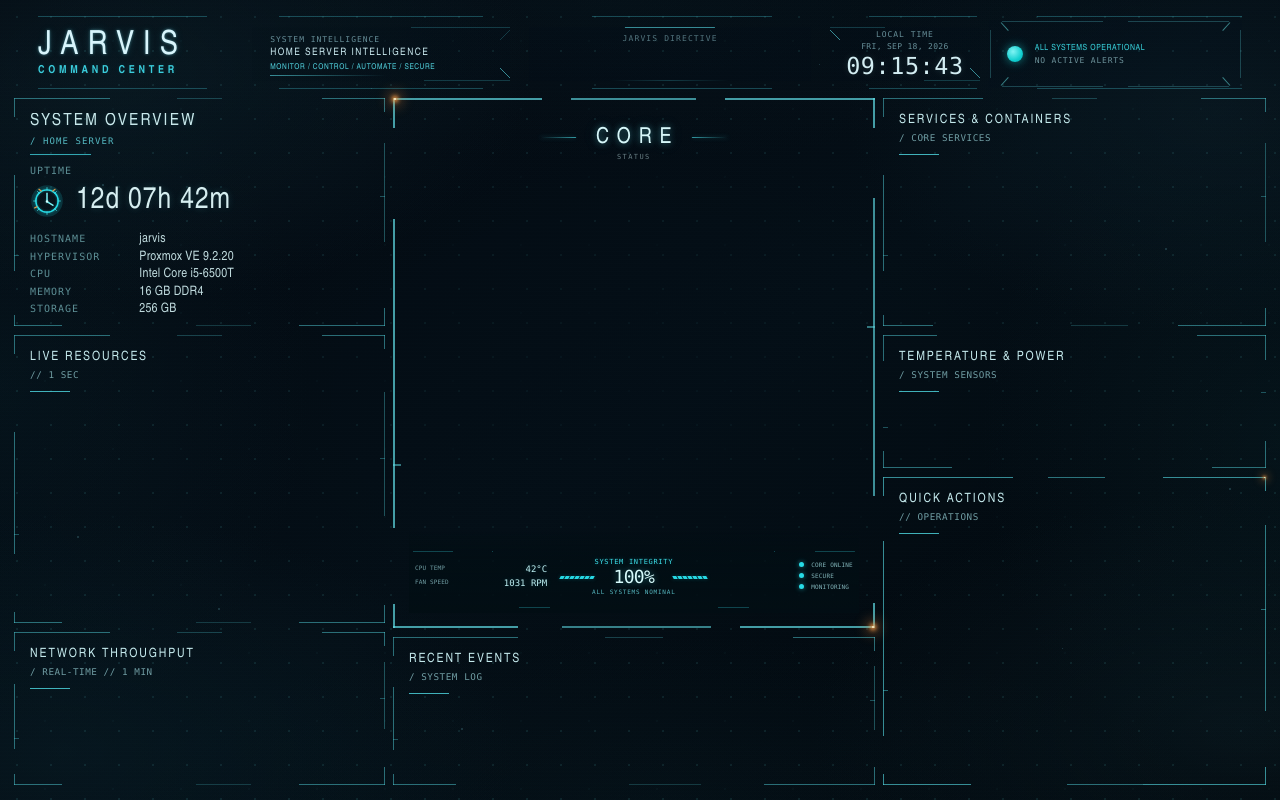
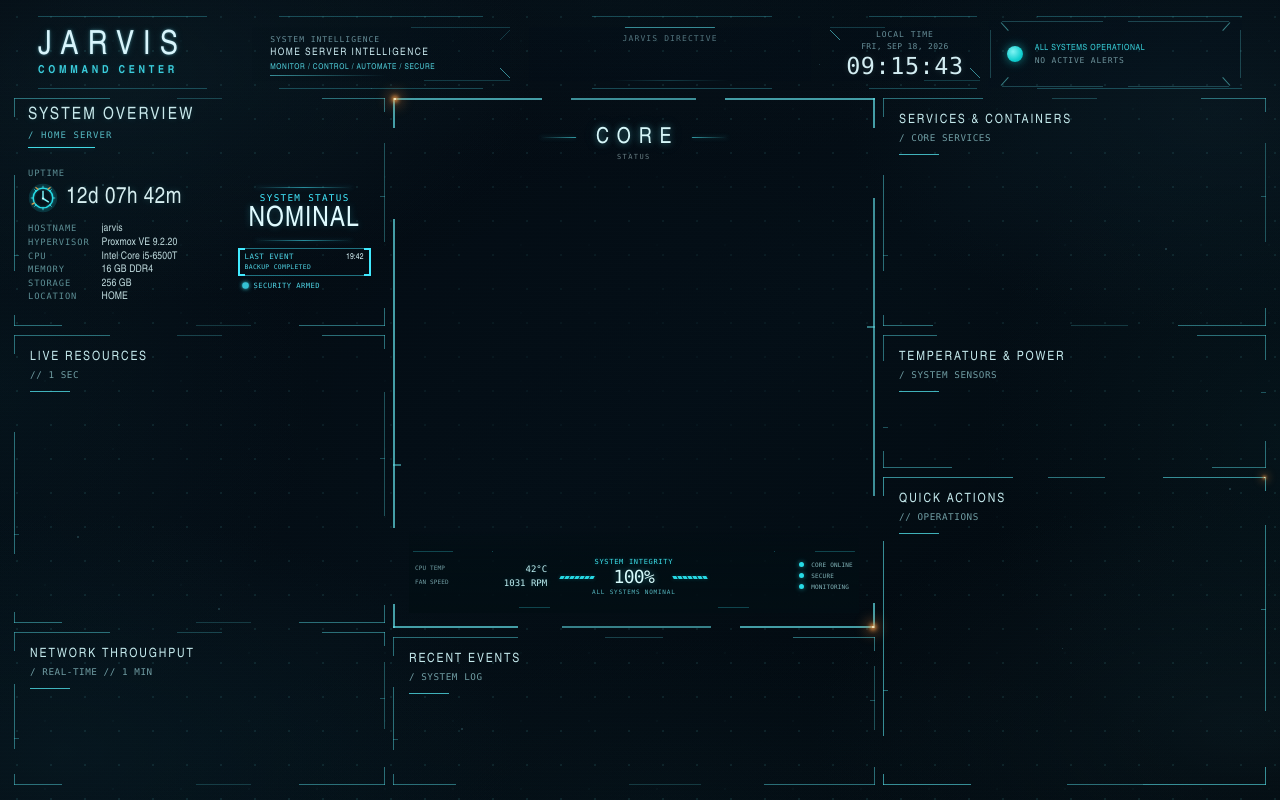
Before and after one commit to NiMe333/jarvis-dashboard, a React (Vite) app in the folder dashboard/: page / in a window 1280 px wide. Built offline with nearby package versions, Linux system fonts and the light colour scheme.

Commit message:
feat: enhance SystemOverview component; refactor layout, integrate JarvisStatusWidget, and improve styling

```diff
--- a/dashboard/src/components/overview/SystemOverview.css
+++ b/dashboard/src/components/overview/SystemOverview.css
@@ -1,77 +1,120 @@
 .system-overview {
+  display: grid;
+  width: 100%;
+  height: 100%;
+  min-width: 0;
+  min-height: 0;
+  grid-template-rows: auto minmax(0, 1fr);
+  padding: 0;
+  overflow: hidden;
   container-type: size;
   container-name: system-overview-panel;
 }
 
-.system-overview .hud-panel__header {
-  min-height: 2.4rem;
-  align-items: flex-start;
-  padding-bottom: clamp(7px, .9cqh, 11px);
+.system-overview__header {
+  position: relative;
+  z-index: 2;
+  min-width: 0;
+  padding: clamp(14px, 2cqw, 24px) clamp(14px, 2.5cqw, 24px) 0;
 }
 
-.system-overview .hud-panel__title {
+.system-overview__header::after {
+  display: block;
+  width: clamp(64px, 18cqw, 112px);
+  height: 1px;
+  margin-top: clamp(8px, 1.5cqh, 14px);
+  background: #42d9e4;
+  box-shadow: 0 0 5px rgba(66, 217, 228, .22);
+  content: "";
+}
+
+.system-overview__header h2,
+.system-overview__header p {
+  margin: 0;
+  font-weight: 400;
+}
+
+.system-overview__header h2 {
   color: #c8e8eb;
   font-family: var(--font-display);
   font-size: clamp(17px, 4.1cqw, 23px);
-  font-weight: 400;
   letter-spacing: .13em;
   line-height: 1;
   text-shadow: 0 0 6px rgba(81, 219, 229, .18);
 }
 
-.system-overview .hud-panel__subtitle {
-  margin-top: 6px;
+.system-overview__header p {
+  margin-top: 7px;
   color: #55b9c2;
   font-family: var(--font-mono);
   font-size: clamp(9px, 2.25cqw, 12px);
   letter-spacing: .12em;
+  line-height: 1;
 }
 
-.system-overview .hud-panel__header::after {
-  width: clamp(54px, 18cqw, 82px);
-  background: #42d9e4;
-  box-shadow: 0 0 5px rgba(66, 217, 228, .22);
+.system-overview__body {
+  position: relative;
+  z-index: 1;
+  display: grid;
+  min-width: 0;
+  min-height: 0;
+  grid-template-columns: minmax(0, 3fr) minmax(0, 2fr);
+  align-items: stretch;
+  gap: clamp(10px, 2.2cqw, 24px);
+  padding: clamp(10px, 2cqh, 18px) clamp(14px, 2.5cqw, 24px) clamp(12px, 2.5cqh, 22px);
+  font-family: var(--font-mono);
+  font-variant-numeric: tabular-nums;
+  overflow: hidden;
 }
 
-.system-overview__content {
-  display: grid;
-  width: min(100%, 430px);
+.system-overview__specifications,
+.system-overview__status {
+  position: relative;
   min-width: 0;
   min-height: 0;
-  flex: 1;
-  grid-template-rows: auto minmax(0, 1fr);
-  align-content: start;
-  gap: clamp(16px, 2.5cqh, 24px);
-  padding: clamp(24px, 4cqh, 36px) 0 5px;
-  font-family: var(--font-mono);
-  font-variant-numeric: tabular-nums;
 }
 
-.system-overview__hero {
-  display: grid;
-  gap: clamp(13px, 2cqh, 18px);
+.system-overview__specifications {
+  display: flex;
+  flex-direction: column;
+  align-self: stretch;
+  justify-content: center;
+  container-type: inline-size;
 }
 
-.system-overview__label,
-.system-overview__identity dt {
+.system-overview__status {
+  display: flex;
+  align-items: center;
+  justify-content: center;
+  overflow: hidden;
+}
+
+.system-overview__uptime {
+  display: grid;
+  min-width: 0;
+  gap: clamp(7px, 1.5cqh, 13px);
+}
+
+.system-overview__uptime-label,
+.system-overview__hardware dt {
   color: #5d8f95;
-  font-size: clamp(10px, 2.25cqw, 12px);
+  font-size: clamp(8px, 4.4cqw, 12px);
   font-weight: 500;
   line-height: 1;
   letter-spacing: .1em;
 }
 
 .system-overview__uptime-row {
-  display: flex;
+  display: grid;
   min-width: 0;
+  grid-template-columns: auto minmax(0, 1fr);
   align-items: center;
-  gap: clamp(12px, 2.8cqw, 17px);
+  column-gap: clamp(8px, 4cqw, 18px);
 }
 
 .system-overview__clock {
-  width: clamp(42px, 11cqw, 56px);
-  height: clamp(42px, 11cqw, 56px);
-  flex: none;
+  width: clamp(30px, 13cqw, 56px);
+  height: clamp(30px, 13cqw, 56px);
   overflow: visible;
 }
 
@@ -81,16 +124,8 @@
   vector-effect: non-scaling-stroke;
 }
 
-.system-overview__clock-halo {
-  stroke: rgba(34, 226, 235, .16);
-  stroke-width: 5;
-}
-
-.system-overview__clock-face {
-  stroke: #25dce7;
-  stroke-width: 1.4;
-  filter: drop-shadow(0 0 2px rgba(37, 220, 231, .5));
-}
+.system-overview__clock-halo { stroke: rgba(34, 226, 235, .16); stroke-width: 5; }
+.system-overview__clock-face { stroke: #25dce7; stroke-width: 1.4; filter: drop-shadow(0 0 2px rgba(37, 220, 231, .5)); }
 
 .system-overview__clock-ticks,
 .system-overview__clock-hands,
@@ -108,69 +143,74 @@
 .system-overview__uptime-copy {
   display: grid;
   min-width: 0;
-  gap: 5px;
+  gap: 4px;
 }
 
 .system-overview__uptime-copy strong {
   color: #d6eef0;
   font-family: var(--font-display);
-  font-size: clamp(30px, 7.5cqw, 42px);
+  font-size: clamp(20px, 11.5cqw, 48px);
   font-weight: 400;
-  line-height: .95;
-  letter-spacing: .035em;
+  line-height: 1;
+  letter-spacing: .025em;
   white-space: nowrap;
   text-shadow: 0 0 7px rgba(106, 230, 237, .2);
 }
 
 .system-overview__uptime-copy small {
   color: #73969b;
-  font-size: clamp(8px, 1.95cqw, 10px);
+  font-size: clamp(6px, 3.5cqw, 10px);
   line-height: 1;
-  letter-spacing: .11em;
+  letter-spacing: .08em;
   white-space: nowrap;
 }
 
-.system-overview__identity {
+.system-overview__hardware {
   display: grid;
   min-width: 0;
-  align-content: start;
-  gap: clamp(5px, .8cqh, 8px);
-  margin: 0;
+  grid-template-columns: max-content minmax(0, 1fr);
+  align-items: baseline;
+  column-gap: clamp(10px, 6cqw, 34px);
+  row-gap: clamp(3px, .8cqh, 8px);
+  margin: clamp(12px, 3cqh, 30px) 0 0;
 }
 
-.system-overview__identity-row {
-  display: grid;
+.system-overview__hardware-row { display: contents; }
+
+.system-overview__hardware dt,
+.system-overview__hardware dd { margin: 0; }
+
+.system-overview__hardware dd {
   min-width: 0;
-  grid-template-columns: minmax(68px, .78fr) minmax(0, 1.8fr);
-  align-items: baseline;
-  column-gap: clamp(10px, 2.3cqw, 15px);
-  padding: 3px 0;
-}
-
-.system-overview__identity dt,
-.system-overview__identity dd { margin: 0; }
-
-.system-overview__identity dd {
-  min-width: 0;
+  overflow: hidden;
   color: #bfdadd;
   font-family: var(--font-display);
-  font-size: clamp(13px, 2.8cqw, 16px);
+  font-size: clamp(9px, 5.3cqw, 16px);
   font-weight: 400;
-  line-height: 1.12;
-  letter-spacing: .015em;
-  overflow-wrap: anywhere;
+  line-height: 1.1;
+  letter-spacing: .01em;
+  text-overflow: ellipsis;
+  white-space: nowrap;
 }
 
 @container system-overview-panel (max-height: 260px) {
-  .system-overview__content { gap: 8px; padding-top: 12px; }
-  .system-overview__hero { gap: 8px; padding-bottom: 6px; }
-  .system-overview__clock { width: 34px; height: 34px; }
-  .system-overview__uptime-copy { gap: 2px; }
-  .system-overview__identity { gap: 1px; }
-  .system-overview__identity-row { padding-block: 1px; }
+  .system-overview__header { padding-top: 10px; }
+  .system-overview__header::after { margin-top: 7px; }
+  .system-overview__body { padding-top: 7px; padding-bottom: 9px; }
+  .system-overview__uptime { gap: 5px; }
+  .system-overview__hardware { margin-top: 10px; row-gap: 2px; }
 }
 
-@container system-overview-panel (max-height: 215px) {
-  .system-overview__uptime-copy small { display: none; }
-  .system-overview__identity-row:nth-child(n + 6) { display: none; }
+@media (max-width: 600px) {
+  .system-overview {
+    height: auto;
+    min-height: 620px;
+  }
+
+  .system-overview__body {
+    grid-template-columns: minmax(0, 1fr);
+    gap: 22px;
+  }
+
+  .system-overview__status { min-height: 280px; }
 }
--- a/dashboard/src/components/overview/SystemOverview.jsx
+++ b/dashboard/src/components/overview/SystemOverview.jsx
@@ -1,9 +1,9 @@
-import HudPanel from "../panel/HudPanel.jsx";
+import HudFrame from "../panel/HudFrame.jsx";
+import JarvisStatusWidget from "./status/JarvisStatusWidget.jsx";
 import "./SystemOverview.css";
 
 export const mockSystemOverview = Object.freeze({
   uptime: "12d 07h 42m",
-  since: "AUG 3, 2026",
   hostname: "jarvis",
   hypervisor: "Proxmox VE 9.2.20",
   processor: "Intel Core i5-6500T",
@@ -14,18 +14,32 @@ export const mockSystemOverview = Object.freeze({
 
 function VectorClock() {
   return (
-    <svg className="system-overview__clock" viewBox="0 0 64 64" role="img" aria-label="Uptime clock">
+    <svg
+      className="system-overview__clock"
+      viewBox="0 0 64 64"
+      role="img"
+      aria-label="Uptime clock"
+    >
       <circle className="system-overview__clock-halo" cx="32" cy="32" r="25" />
       <circle className="system-overview__clock-face" cx="32" cy="32" r="21" />
-      <path className="system-overview__clock-ticks" d="M32 7v5 M32 52v5 M7 32h5 M52 32h5 M14.3 14.3l3.5 3.5 M46.2 46.2l3.5 3.5 M49.7 14.3l-3.5 3.5 M17.8 46.2l-3.5 3.5" />
+      <path
+        className="system-overview__clock-ticks"
+        d="M32 7v5 M32 52v5 M7 32h5 M52 32h5 M14.3 14.3l3.5 3.5 M46.2 46.2l3.5 3.5 M49.7 14.3l-3.5 3.5 M17.8 46.2l-3.5 3.5"
+      />
       <path className="system-overview__clock-hands" d="M32 18v15l11 7" />
       <circle className="system-overview__clock-pin" cx="32" cy="33" r="2.2" />
-      <path className="system-overview__clock-accent" d="M17 10l4 3 M47 10l-4 3 M9 45l4-2" />
+      <path
+        className="system-overview__clock-accent"
+        d="M17 10l4 3 M47 10l-4 3 M9 45l4-2"
+      />
     </svg>
   );
 }
 
-export default function SystemOverview({ telemetry = mockSystemOverview }) {
+export default function SystemOverview({
+  telemetry = mockSystemOverview,
+  status,
+}) {
   const identity = [
     { label: "HOSTNAME", value: telemetry.hostname },
     { label: "HYPERVISOR", value: telemetry.hypervisor },
@@ -36,34 +50,43 @@ export default function SystemOverview({ telemetry = mockSystemOverview }) {
   ];
 
   return (
-    <HudPanel
-      title="SYSTEM OVERVIEW"
-      subtitle="/ HOME SERVER"
-      className="dashboard-layout__overview system-overview"
-      frameStyle="open"
-      variant="standard"
+    <section className="hud-panel hud-panel--cyan hud-panel--standard hud-panel--shape-standard hud-panel--frame-open dashboard-layout__overview system-overview">
+      <HudFrame frameStyle="open" energy="none" />
+
+      <header className="system-overview__header">
+        <h2>SYSTEM OVERVIEW</h2>
+        <p>/ HOME SERVER</p>
+      </header>
+
+      <div className="system-overview__body">
+        <div className="system-overview__specifications">
+          <section
+            className="system-overview__uptime"
+            aria-label="Server uptime"
           >
-      <div className="system-overview__content">
-        <section className="system-overview__hero" aria-label="Server uptime">
-          <span className="system-overview__label">UPTIME</span>
+            <span className="system-overview__uptime-label">UPTIME</span>
             <div className="system-overview__uptime-row">
               <VectorClock />
               <div className="system-overview__uptime-copy">
                 <strong>{telemetry.uptime ?? "—"}</strong>
-              <small>SINCE {telemetry.since ?? "—"}</small>
               </div>
             </div>
           </section>
 
-        <dl className="system-overview__identity">
+          <dl className="system-overview__hardware">
             {identity.map((item) => (
-            <div className="system-overview__identity-row" key={item.label}>
+              <div className="system-overview__hardware-row" key={item.label}>
                 <dt>{item.label}</dt>
                 <dd>{item.value ?? "—"}</dd>
               </div>
             ))}
           </dl>
         </div>
-    </HudPanel>
+
+        <div className="system-overview__status">
+          <JarvisStatusWidget data={status} />
+        </div>
+      </div>
+    </section>
   );
 }
--- /dev/null
+++ b/dashboard/src/components/overview/status/JarvisStatusWidget.css
@@ -0,0 +1,162 @@
+.jarvis-status {
+  --status-accent: #42eaff;
+  --status-text: #dffbff;
+  display: grid;
+  width: min(100%, 420px);
+  height: auto;
+  max-height: 100%;
+  min-width: 0;
+  min-height: 0;
+  grid-template-rows: minmax(0, 1fr) auto auto;
+  align-content: stretch;
+  gap: clamp(4px, 1cqh, 9px);
+  margin-inline: auto;
+  color: var(--status-text);
+  container-type: inline-size;
+}
+
+.jarvis-status[data-state="warning"] { --status-accent: #ffb04a; }
+.jarvis-status[data-state="critical"] { --status-accent: #ff5c68; }
+.jarvis-status[data-state="offline"] { --status-accent: #718c95; }
+
+.jarvis-status__readout {
+  display: flex;
+  width: 100%;
+  min-width: 0;
+  min-height: 0;
+  flex-direction: column;
+  align-items: center;
+  justify-content: center;
+  gap: clamp(5px, 1.6cqh, 13px);
+  padding: clamp(3px, 1cqh, 8px) 2px;
+  text-align: center;
+}
+
+.jarvis-status__readout::before,
+.jarvis-status__readout::after {
+  width: min(76%, 230px);
+  height: 1px;
+  flex: none;
+  background: linear-gradient(90deg, transparent, color-mix(in srgb, var(--status-accent) 58%, transparent), transparent);
+  box-shadow: 0 0 4px color-mix(in srgb, var(--status-accent) 22%, transparent);
+  content: "";
+}
+
+.jarvis-status__heading {
+  max-width: 100%;
+  color: var(--status-accent);
+  font-family: var(--font-mono);
+  font-size: clamp(8px, 7cqw, 18px);
+  letter-spacing: .14em;
+  line-height: 1;
+  text-indent: .14em;
+  white-space: nowrap;
+}
+
+.jarvis-status__value {
+  max-width: 100%;
+  color: var(--status-text);
+  font-family: var(--font-display);
+  font-size: clamp(23px, 21cqw, 68px);
+  font-weight: 400;
+  letter-spacing: .035em;
+  line-height: 1;
+  text-shadow: 0 0 7px color-mix(in srgb, var(--status-accent) 28%, transparent);
+  white-space: nowrap;
+}
+
+.jarvis-status__events {
+  position: relative;
+  width: 100%;
+  min-width: 0;
+  border-block: 1px solid color-mix(in srgb, var(--status-accent) 46%, transparent);
+  margin-inline: auto;
+}
+
+.jarvis-status__events::before,
+.jarvis-status__events::after {
+  position: absolute;
+  width: 7px;
+  inset-block: -1px;
+  border-block: 2px solid var(--status-accent);
+  content: "";
+}
+
+.jarvis-status__events::before { left: 0; border-left: 2px solid var(--status-accent); }
+.jarvis-status__events::after { right: 0; border-right: 2px solid var(--status-accent); }
+
+.jarvis-status__event {
+  display: grid;
+  min-width: 0;
+  gap: 3px;
+  padding: clamp(4px, 1cqh, 8px) clamp(7px, 4cqw, 16px);
+}
+
+.jarvis-status__event-head {
+  display: grid;
+  min-width: 0;
+  grid-template-columns: minmax(0, 1fr) auto;
+  align-items: baseline;
+  gap: 5px;
+  color: color-mix(in srgb, var(--status-accent) 78%, #78959a);
+  font-family: var(--font-mono);
+  font-size: clamp(7px, 5.6cqw, 14px);
+  letter-spacing: .06em;
+  line-height: 1;
+}
+
+.jarvis-status__event-head time {
+  color: var(--status-text);
+  font-family: var(--font-display);
+  font-size: 1.12em;
+  font-variant-numeric: tabular-nums;
+  letter-spacing: .01em;
+}
+
+.jarvis-status__event > strong {
+  min-width: 0;
+  overflow: hidden;
+  color: color-mix(in srgb, var(--status-accent) 74%, #78959a);
+  font-family: var(--font-mono);
+  font-size: clamp(6px, 4.8cqw, 12px);
+  font-weight: 400;
+  letter-spacing: .05em;
+  line-height: 1;
+  text-overflow: ellipsis;
+  white-space: nowrap;
+}
+
+.jarvis-status__security {
+  display: flex;
+  width: 100%;
+  min-width: 0;
+  align-items: center;
+  justify-content: flex-start;
+  gap: clamp(5px, 3cqw, 10px);
+  padding: 2px clamp(4px, 2cqw, 8px) 0;
+  color: color-mix(in srgb, var(--status-accent) 76%, #78959a);
+  font-family: var(--font-mono);
+  font-size: clamp(7px, 5.4cqw, 14px);
+  letter-spacing: .06em;
+  line-height: 1;
+  white-space: nowrap;
+  margin-inline: auto;
+}
+
+.jarvis-status__security i {
+  width: clamp(7px, 4.5cqw, 13px);
+  aspect-ratio: 1;
+  flex: none;
+  border-radius: 50%;
+  background: var(--status-accent);
+  box-shadow: 0 0 4px var(--status-accent), 0 0 8px color-mix(in srgb, var(--status-accent) 32%, transparent);
+  animation: jarvis-status-pulse 2.4s ease-in-out infinite;
+}
+
+@keyframes jarvis-status-pulse {
+  50% { opacity: .7; transform: scale(.9); }
+}
+
+@media (prefers-reduced-motion: reduce) {
+  .jarvis-status__security i { animation: none; }
+}
--- /dev/null
+++ b/dashboard/src/components/overview/status/JarvisStatusWidget.jsx
@@ -0,0 +1,50 @@
+import "./JarvisStatusWidget.css";
+
+const STATE_LABELS = {
+  nominal: "NOMINAL",
+  warning: "ATTENTION",
+  critical: "CRITICAL",
+  offline: "OFFLINE",
+};
+
+export const defaultJarvisStatusData = Object.freeze({
+  heading: "SYSTEM STATUS",
+  status: "NOMINAL",
+  lastEventLabel: "LAST EVENT",
+  lastEventTime: "19:42",
+  lastEvent: "BACKUP COMPLETED",
+  securityLabel: "SECURITY ARMED",
+  state: "nominal",
+});
+
+export default function JarvisStatusWidget({ data }) {
+  const supplied = data ?? {};
+  const state = STATE_LABELS[supplied.state] ? supplied.state : "nominal";
+  const heading = supplied.heading ?? defaultJarvisStatusData.heading;
+  const status = supplied.status ?? STATE_LABELS[state];
+  const value = { ...defaultJarvisStatusData, ...supplied, heading, status, state };
+
+  return (
+    <section className="jarvis-status" data-state={state} aria-label={`${heading}: ${status}`}>
+      <div className="jarvis-status__readout">
+        <span className="jarvis-status__heading">{heading}</span>
+        <strong className="jarvis-status__value">{status}</strong>
+      </div>
+
+      <div className="jarvis-status__events">
+        <div className="jarvis-status__event">
+          <div className="jarvis-status__event-head">
+            <span>{value.lastEventLabel}</span>
+            <time>{value.lastEventTime}</time>
+          </div>
+          <strong>{value.lastEvent}</strong>
+        </div>
+      </div>
+
+      <div className="jarvis-status__security">
+        <i aria-hidden="true" />
+        <span>{value.securityLabel}</span>
+      </div>
+    </section>
+  );
+}
```
Lines whose indentation alone changed are shown as unchanged.
